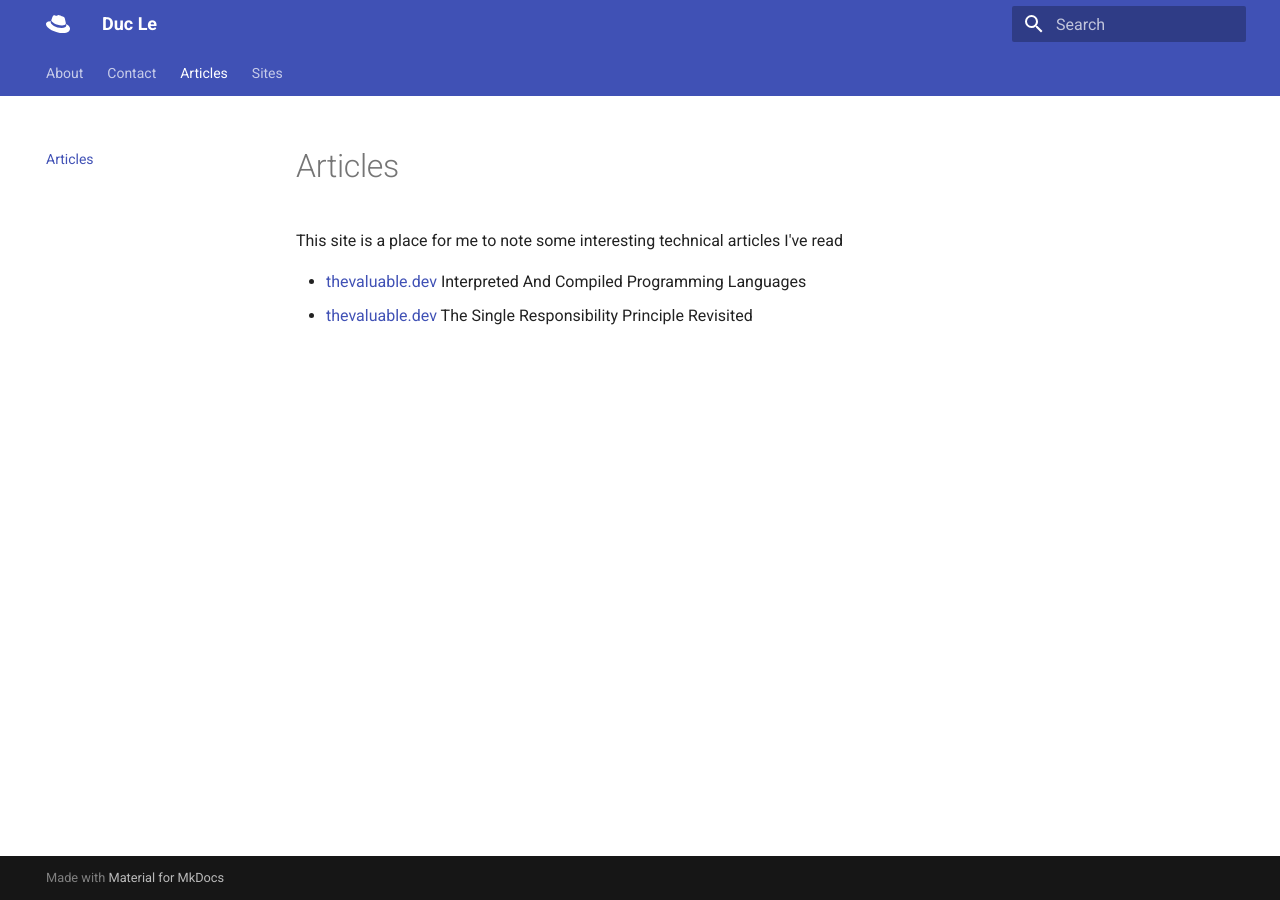
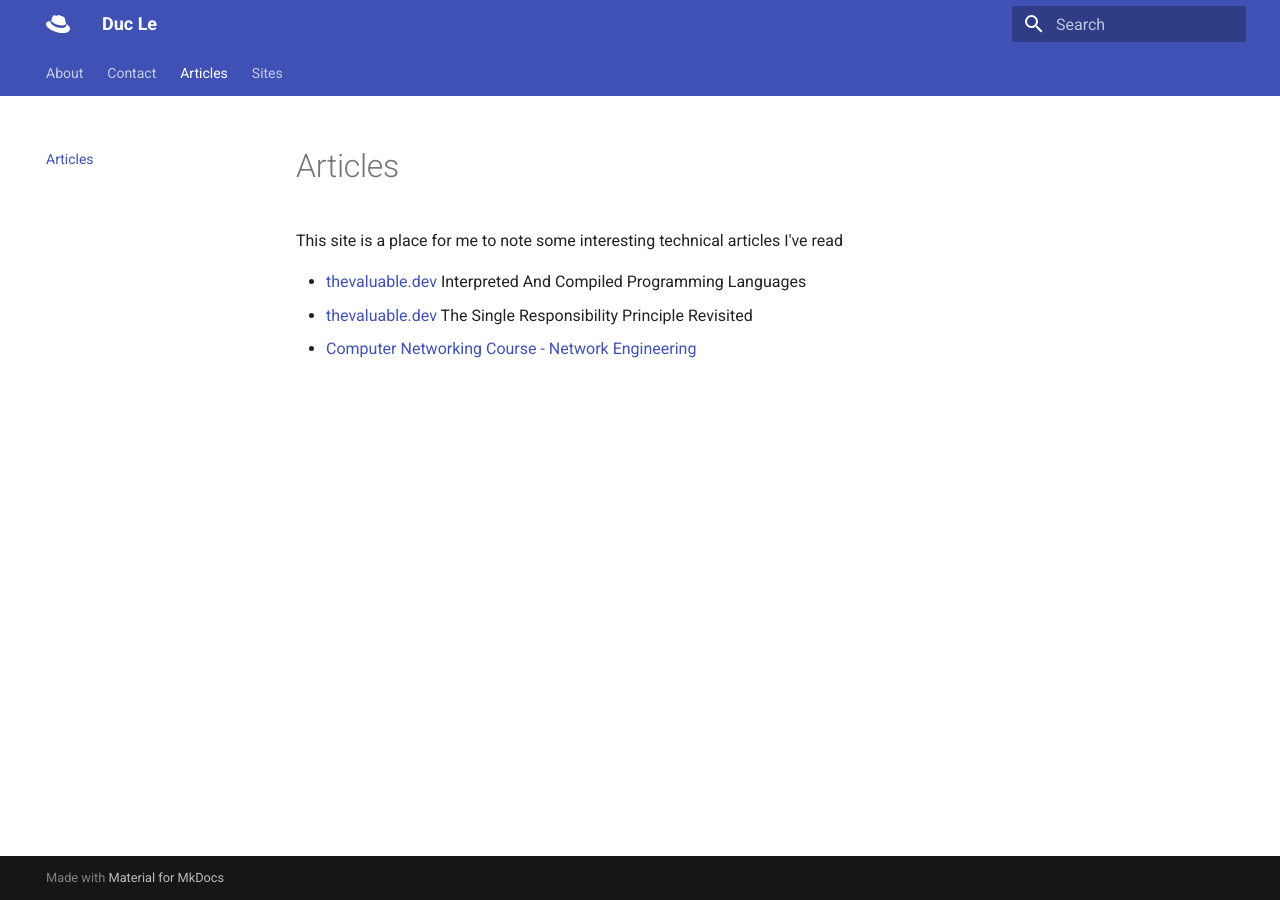
Before and after one commit to ldcduc/ldcduc.github.io, an MkDocs documentation site: the page built from docs/article.md, in a window 1280 px wide. Built offline with MkDocs 1.6.1 and Material for MkDocs 9.7.7, drawn with Linux system fonts in a browser that asks for light colours.

Commit message:
Add Computer Networking Course - March 06

```diff
--- a/docs/article.md
+++ b/docs/article.md
@@ -4,3 +4,4 @@ This site is a place for me to note some interesting technical articles I've rea
 
 * [thevaluable.dev](https://thevaluable.dev/difference-between-compiler-interpreter/) Interpreted And Compiled Programming Languages
 * [thevaluable.dev](https://thevaluable.dev/single-responsibility-principle-revisited) The Single Responsibility Principle Revisited
+* [Computer Networking Course - Network Engineering](https://youtu.be/qiQR5rTSshw)
```
